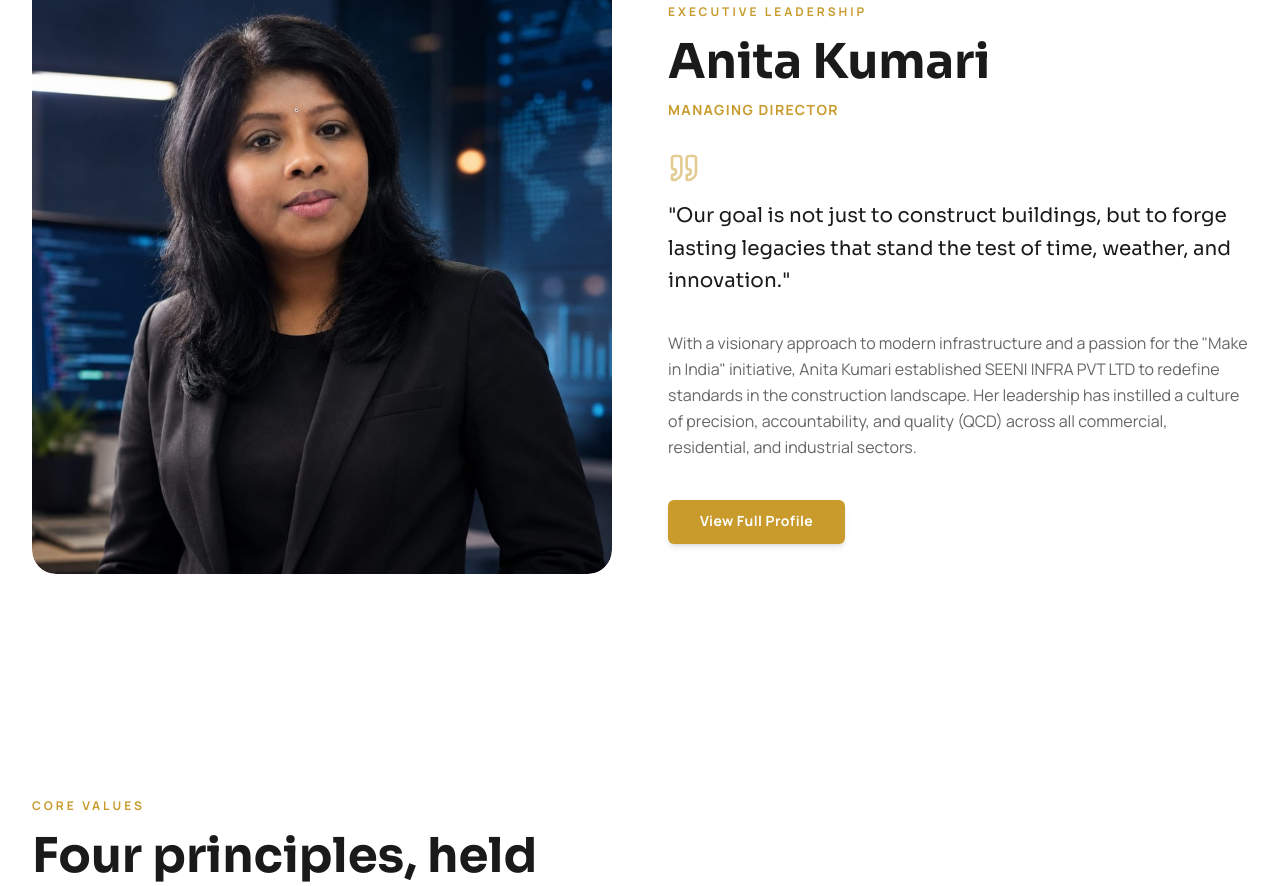
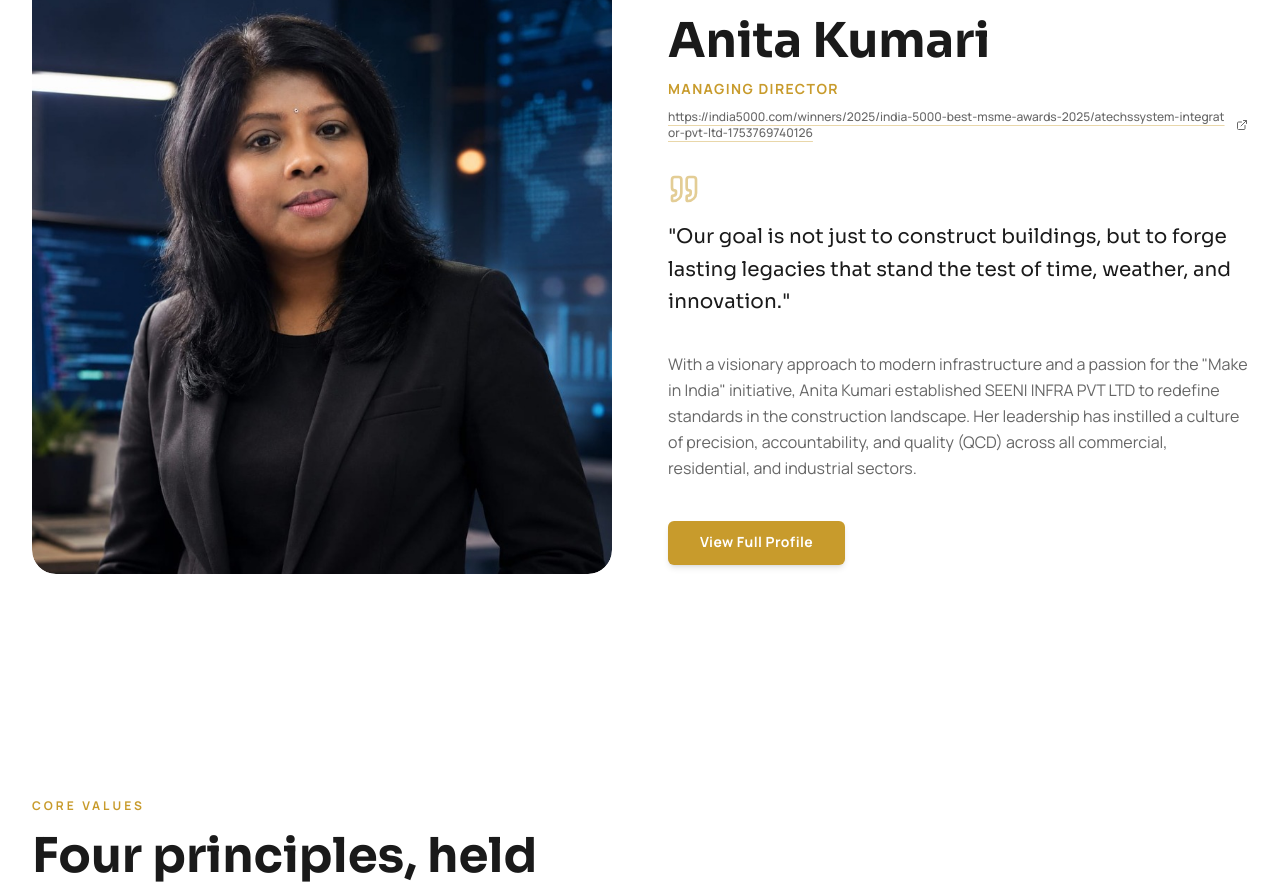
Before and after one commit to Jegajeevan1906/madhan, a React (Vite) app: page /about in a window 1280 px wide. Shown: the part 1792-2678 px from the top of the page. Built offline with nearby package versions, Linux system fonts and the light colour scheme.

Commit message:
fix: add India 5000 link under Anita Kumari Managing Director on About page

```diff
--- a/src/pages/About.tsx
+++ b/src/pages/About.tsx
@@ -1,5 +1,5 @@
 import { useEffect, useRef } from "react"
-import { Gem, HeartHandshake, Compass, Eye, Quote } from "lucide-react"
+import { Gem, HeartHandshake, Compass, Eye, Quote, ExternalLink } from "lucide-react"
 import { Link } from "react-router-dom"
 import { PageHero } from "../components/PageHero"
 import { ABOUT_DAY, ABOUT_NIGHT } from "../lib/images"
@@ -117,6 +117,14 @@ export function About() {
                   Anita Kumari
                 </h2>
                 <p className="text-gold font-bold tracking-widest text-sm mt-3 uppercase">Managing Director</p>
+                <a
+                  href="https://india5000.com/winners/2025/india-5000-best-msme-awards-2025/atechssystem-integrator-pvt-ltd-1753769740126"
+                  target="_blank"
+                  rel="noopener noreferrer"
+                  className="inline-flex items-center gap-1.5 text-xs text-muted-foreground hover:text-gold transition-colors mt-2.5 font-medium underline underline-offset-4 decoration-gold/40 hover:decoration-gold break-all"
+                >
+                  https://india5000.com/winners/2025/india-5000-best-msme-awards-2025/atechssystem-integrator-pvt-ltd-1753769740126 <ExternalLink className="h-3 w-3 shrink-0" />
+                </a>
 
                 <Quote className="h-8 w-8 text-gold mt-8 mb-4 opacity-50" />
                 <p className="text-xl font-display leading-relaxed">
```
